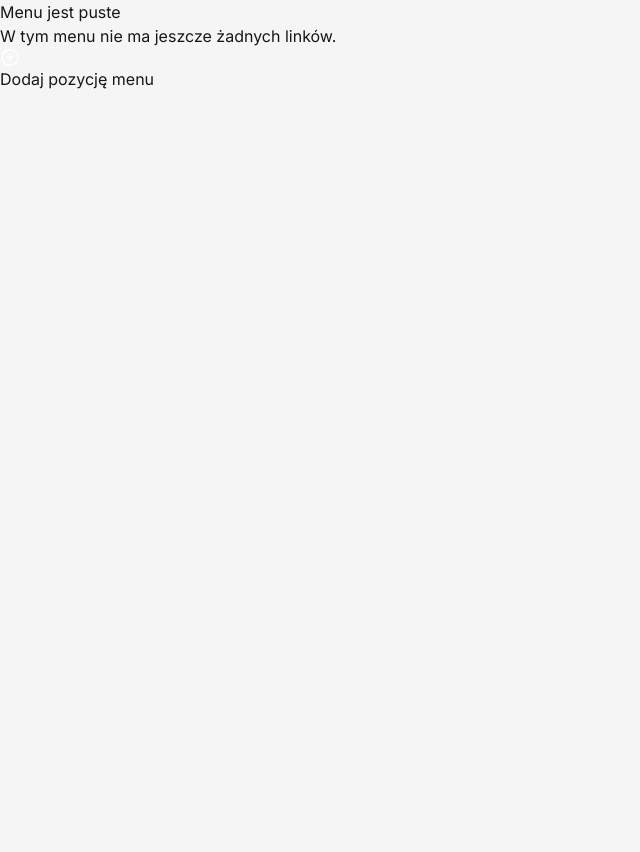
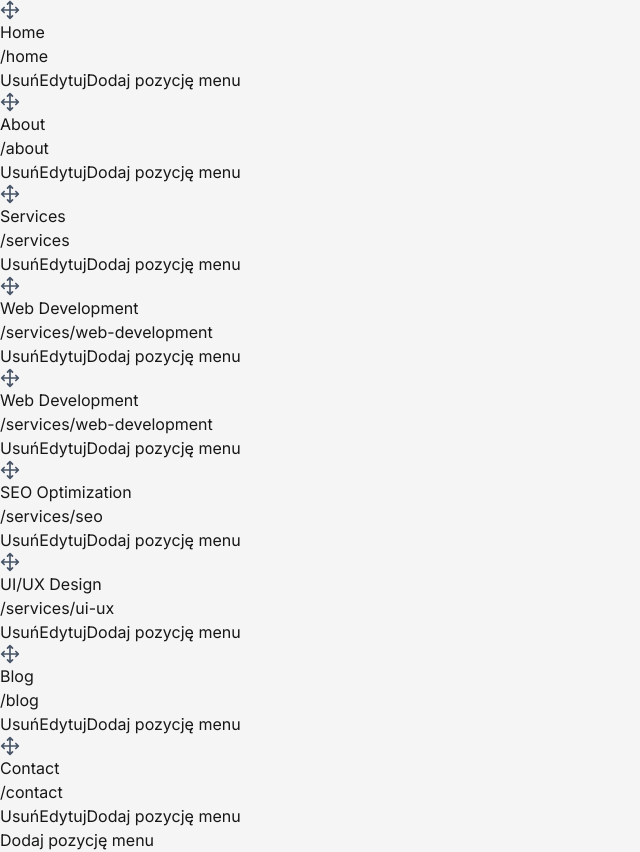
Before and after one commit to Matis121/droplo-zadanie-rekrutacyjne, a Next.js app: page / in a window 1280 px wide. Shown: the whole page, without its empty margins (0-640 px from the left). Before the commit the page ends 800 px from the top, so only its background shows below. Built offline with nearby package versions, Linux system fonts and the light colour scheme.

Commit message:
feat: create menuItem and menuList components

```diff
--- a/src/app/components/menu.tsx
+++ b/src/app/components/menu.tsx
@@ -2,9 +2,61 @@
 
 import { useState } from "react";
 import EmptyMenu from "./emptyMenu";
+import MenuList from "./menuList";
+
+const dummyData: MenuItem[] = [
+  {
+    name: "Home",
+    link: "/home",
+  },
+  {
+    name: "About",
+    link: "/about",
+  },
+  {
+    name: "Services",
+    link: "/services",
+    subMenu: [
+      {
+        name: "Web Development",
+        link: "/services/web-development",
+        subMenu: [
+          {
+            name: "Web Development",
+            link: "/services/web-development",
+          },
+        ],
+      },
+      {
+        name: "SEO Optimization",
+        link: "/services/seo",
+      },
+      {
+        name: "UI/UX Design",
+        link: "/services/ui-ux",
+      },
+    ],
+  },
+  {
+    name: "Blog",
+    link: "/blog",
+  },
+  {
+    name: "Contact",
+    link: "/contact",
+  },
+];
 
 export default function Menu() {
-  const [menuItems, setMenuItems] = useState([]);
+  const [menuItems, setMenuItems] = useState<MenuItem[]>(dummyData);
 
-  return <>{menuItems.length === 0 ? <EmptyMenu /> : <div>Menu</div>}</>;
+  return (
+    <>
+      {menuItems.length === 0 ? (
+        <EmptyMenu />
+      ) : (
+        <MenuList menuItems={menuItems} />
+      )}
+    </>
+  );
 }
--- /dev/null
+++ b/src/app/components/menuItem.tsx
@@ -0,0 +1,48 @@
+import Image from "next/image";
+import MenuItemForm from "./menuItemForm";
+import { useState } from "react";
+
+export default function MenuItem({
+  name,
+  link,
+}: {
+  name: string;
+  link: string;
+}) {
+  const [isVisibleForm, setIsVisibleForm] = useState(false);
+
+  return (
+    <>
+      <div className="bg-white px-[24px] py-[16px] flex items-center border">
+        <div className="p-[10px]">
+          <Image src="/drag-icon.svg" alt="drag icon" width={20} height={20} />
+        </div>
+        <div className="flex flex-col gap-[6px]">
+          <h3 className="text-sm font-semibold color-[#101828]">{name}</h3>
+          <p className="text-sm font-normal color-[#475467]">{link}</p>
+        </div>
+        <div className="flex ml-auto">
+          <div className="border rounded-lg flex">
+            <button className="py-[10px] px-[16px] border-r text-sm font-semibold color-[#344054]">
+              Usuń
+            </button>
+            <button className="py-[10px] px-[16px] border-r text-sm font-semibold color-[#344054]">
+              Edytuj
+            </button>
+            <button
+              className="py-[10px] px-[16px] text-sm font-semibold color-[#344054]"
+              onClick={() => setIsVisibleForm(true)}
+            >
+              Dodaj pozycję menu
+            </button>
+          </div>
+        </div>
+      </div>
+      {isVisibleForm && (
+        <div className="px-[64px] py-[16px]">
+          <MenuItemForm setIsFormVisible={setIsVisibleForm} />
+        </div>
+      )}
+    </>
+  );
+}
--- /dev/null
+++ b/src/app/components/menuList.tsx
@@ -0,0 +1,39 @@
+import { useState } from "react";
+import MenuItem from "./menuItem";
+import MenuItemForm from "./menuItemForm";
+
+export default function MenuList({ menuItems }: { menuItems: MenuItem[] }) {
+  const [isVisibleForm, setisVisibleForm] = useState(false);
+
+  const renderMenu = (items: MenuItem[]) => {
+    return items.map((item, index) => (
+      <div key={index}>
+        <MenuItem name={item.name} link={item.link} />
+        {item.subMenu && (
+          <div className="ml-16">{renderMenu(item.subMenu)}</div>
+        )}
+      </div>
+    ));
+  };
+
+  return (
+    <>
+      <div className="border rounded-lg overflow-hidden shadow-sm bg-[#F9FAFB]">
+        <div>{renderMenu(menuItems)}</div>
+        {isVisibleForm && (
+          <div className="py-[16px] px-[24px] bg-[#F9FAFB]">
+            <MenuItemForm setIsFormVisible={setisVisibleForm} />
+          </div>
+        )}
+        <div className="px-[24px] py-[20px] bg-[#f5f5f5]">
+          <button
+            className="border py-[10px] px-[14px] rounded-lg bg-white shadow-sm text-sm font-semibold color-[#344054]"
+            onClick={() => setisVisibleForm(true)}
+          >
+            Dodaj pozycję menu
+          </button>
+        </div>
+      </div>
+    </>
+  );
+}
--- a/src/app/layout.tsx
+++ b/src/app/layout.tsx
@@ -21,7 +21,7 @@ export default function RootLayout({
   return (
     <html lang="en">
       <body
-        className={`${inter.variable} antialiased mt-12 flex justify-center`}
+        className={`${inter.variable} antialiased my-20 flex justify-center`}
       >
         <div className="container">{children}</div>
       </body>
--- /dev/null
+++ b/src/app/lib/types/menu.ts
@@ -0,0 +1,5 @@
+type MenuItem = {
+  name: string;
+  link: string;
+  subMenu?: MenuItem[];
+};
--- a/src/app/page.tsx
+++ b/src/app/page.tsx
@@ -1,9 +1,5 @@
 import Menu from "./components/menu";
 
 export default function Home() {
-  return (
-    <>
-      <Menu />
-    </>
-  );
+  return <Menu />;
 }
```
